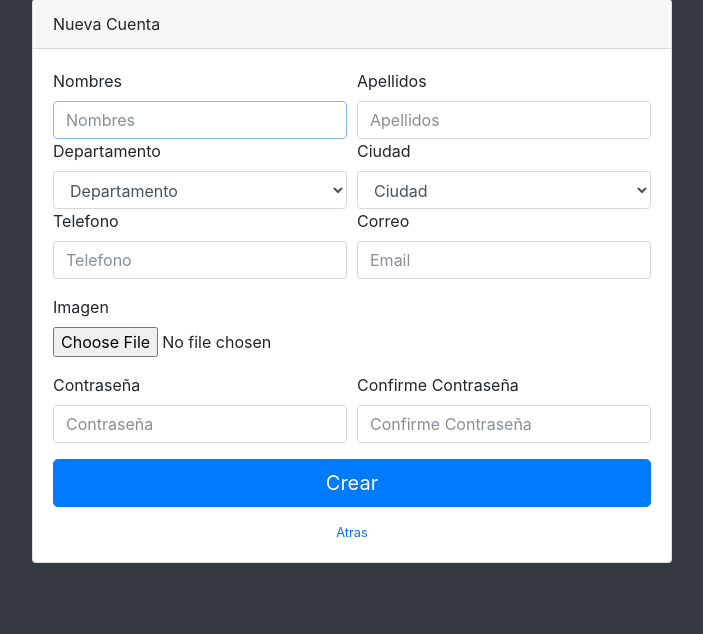
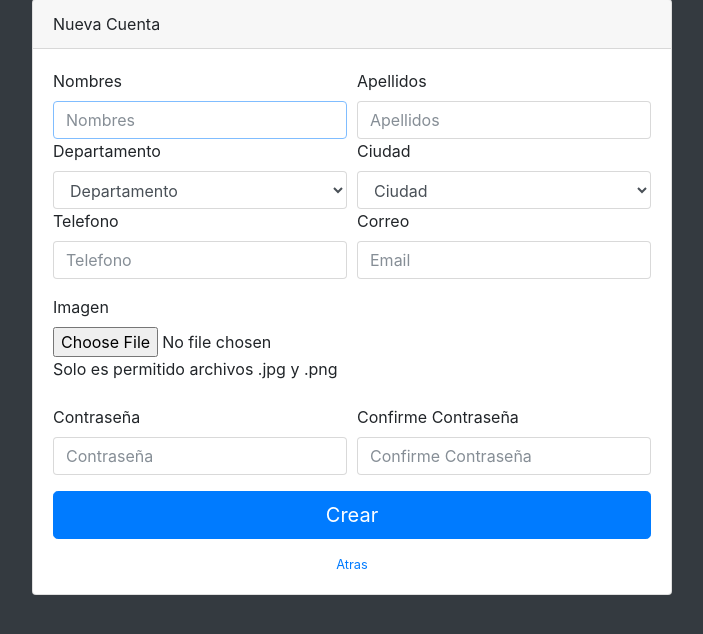
Before and after one commit to Michaelfrr2/Test, a PHP site: page /php/registro.php in a window 1280 px wide. Shown: the part 49-683 px from the top of the page, without its empty margins (288-991 px from the left). Run offline with PHP 8.4, Linux system fonts and the light colour scheme.

Commit message:
Update registro.php

```diff
--- a/php/registro.php
+++ b/php/registro.php
@@ -56,7 +56,8 @@
           </div>
           <div class="form-group">
             <label for="Foto">Imagen</label>
-    <input type="file" class="form-control-file required" id="Foto" name="Foto" >
+           <input type="file" class="form-control-file required" id="Foto" name="Foto" >
+           <label for="Foto" id="erroImage">Solo es permitido archivos .jpg y .png</label>
           </div>
 
 
```
